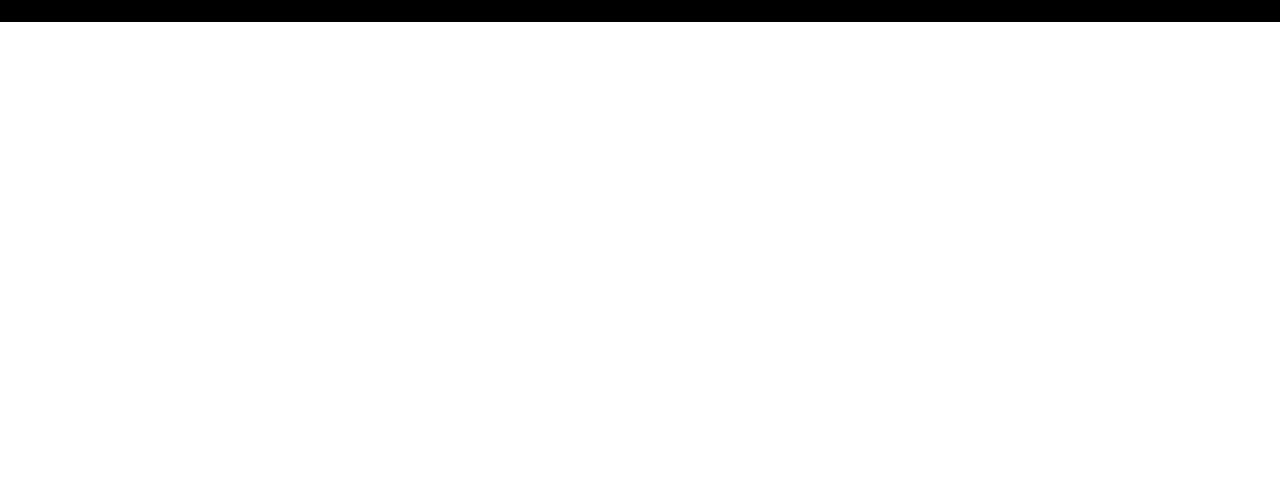
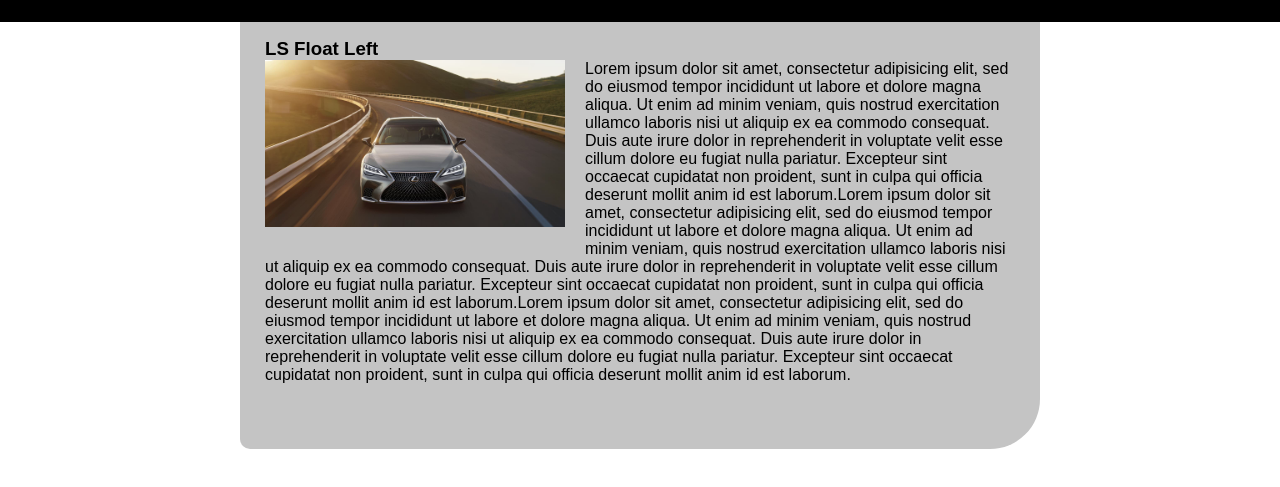
Before and after one commit to jmoonufl/assignment4-mooneyj, a plain HTML site: page index.html in a window 1280 px wide. Shown: the part 65-552 px from the top of the page. Drawn offline with Linux system fonts and the light colour scheme.

Commit message:
added float effect

```diff
--- a/css/styles.css
+++ b/css/styles.css
@@ -42,3 +42,23 @@ header li {
     display: inline-block;
     margin: 0px 30px;
 }
+
+/* ----- Body Styling ------ */
+
+.container {
+    max-width: 800px;
+    margin: 0 auto;
+    font-family: sohne,arial,sans-serif;
+}
+
+.ls-image-left {
+    float: left;
+    margin: 0 20px 20px 0;
+}
+
+.ls-float-left {
+    background-color: #c4c4c4;
+    padding: 65px 25px;
+    border-radius: 50px 10px;
+    margin: 10px 0px;
+}
--- a/index.html
+++ b/index.html
@@ -21,7 +21,19 @@
 
     </header>
 
+    <main class="container">
+      <section>
+        <h2>Lexus LS</h2>
 
+        <div class="ls-float-left">
+          <h3>LS Float Left</h3>
+
+          <img class="ls-image-left" src="images/ls.jpg" alt="LS" width="300">
+
+          <p>Lorem ipsum dolor sit amet, consectetur adipisicing elit, sed do eiusmod tempor incididunt ut labore et dolore magna aliqua. Ut enim ad minim veniam, quis nostrud exercitation ullamco laboris nisi ut aliquip ex ea commodo consequat. Duis aute irure dolor in reprehenderit in voluptate velit esse cillum dolore eu fugiat nulla pariatur. Excepteur sint occaecat cupidatat non proident, sunt in culpa qui officia deserunt mollit anim id est laborum.Lorem ipsum dolor sit amet, consectetur adipisicing elit, sed do eiusmod tempor incididunt ut labore et dolore magna aliqua. Ut enim ad minim veniam, quis nostrud exercitation ullamco laboris nisi ut aliquip ex ea commodo consequat. Duis aute irure dolor in reprehenderit in voluptate velit esse cillum dolore eu fugiat nulla pariatur. Excepteur sint occaecat cupidatat non proident, sunt in culpa qui officia deserunt mollit anim id est laborum.Lorem ipsum dolor sit amet, consectetur adipisicing elit, sed do eiusmod tempor incididunt ut labore et dolore magna aliqua. Ut enim ad minim veniam, quis nostrud exercitation ullamco laboris nisi ut aliquip ex ea commodo consequat. Duis aute irure dolor in reprehenderit in voluptate velit esse cillum dolore eu fugiat nulla pariatur. Excepteur sint occaecat cupidatat non proident, sunt in culpa qui officia deserunt mollit anim id est laborum.</p>
+        </div>
+      </section>
+    </main>
 
   </body>
 </html>
```
